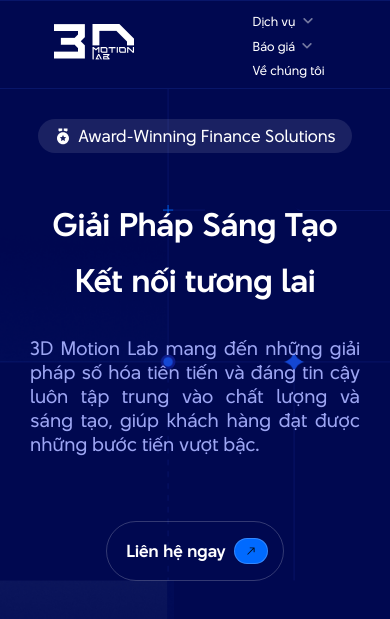
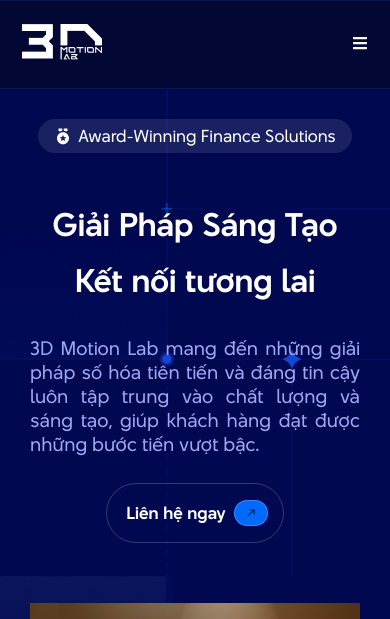
Before and after one commit to Quynh4/3dmotionlab, a React (Create React App) app: page / in a window 390 px wide. Shown: the top 619 px of the page. Built offline with nearby package versions, Linux system fonts and the light colour scheme; grey boxes are pictures that could not be loaded.

Commit message:
done responsive layout

```diff
--- a/package.json
+++ b/package.json
@@ -8,6 +8,7 @@
     "@testing-library/user-event": "^13.5.0",
     "react": "^18.3.1",
     "react-dom": "^18.3.1",
+    "react-icons": "^5.3.0",
     "react-router-dom": "^6.27.0",
     "react-router-hash-link": "^2.4.3",
     "react-scripts": "5.0.1",
--- a/src/assets/styles/styles.css
+++ b/src/assets/styles/styles.css
@@ -144,7 +144,18 @@ p a {
 	position: sticky;
 	z-index: 500;
 }
-
+.menu-icon {
+	display: none;
+}
+.dropdown-arrow {
+	font-size: 10px;
+	margin-left: 10px;
+	width: 20px;
+	height: 20px;
+	margin-top: 5px; /* Adjust this value to control vertical positioning */
+	display: flex;
+	align-items: center; /* Centers it vertically */
+}
 /* ---------------- stroke ---------------- */
 nav.navbar ul li.menu-item,
 nav.fill ul li.menu-item {
@@ -1573,6 +1584,66 @@ button {
 		margin: 0;
 	}
 	.package-content {
-		margin: 0;
-	}
-}
+		margin: 20px 5px;
+		padding: 20px;
+	}
+
+	.package-content__header {
+		gap: 0;
+		flex-direction: column;
+		align-items: center;
+	}
+	.button {
+		margin-top: 10px;
+	}
+
+	.form__description {
+		display: none;
+	}
+
+	.form-container {
+		width: auto;
+		padding: 1rem;
+	}
+}
+
+@media screen and (max-width: 600px) {
+	.menu {
+		display: none;
+		flex-direction: column;
+		width: 100vw; /* Full viewport width */
+		background-color: #000850;
+		position: absolute;
+		top: 100%;
+		left: 0;
+		padding: 0;
+		z-index: 999; /* Make sure it appears on top */
+	}
+
+	.menu-icon {
+		display: block;
+	}
+
+	.menu-item {
+		padding: 14px 16px;
+		width: 100%; /* Make sure menu items span full width */
+		text-align: left; /* Align the text to the left for mobile view */
+	}
+
+	.menu-item a {
+		width: 100%;
+		padding: 14px;
+		display: block; /* Ensure links are block level */
+	}
+
+	.menu.open {
+		display: flex;
+		background: #020733;
+	}
+
+	.navbar {
+		padding: 22px;
+		background: #020733;
+		justify-content: space-between;
+	}
+}
--- a/src/components/common-cpn/Header.jsx
+++ b/src/components/common-cpn/Header.jsx
@@ -1,54 +1,61 @@
 /* eslint-disable jsx-a11y/anchor-is-valid */
-import React from "react";
+import React, { useState } from "react";
 import logo from "../../assets/images/logo.png";
-import expandMore from "../../assets/images/expand_more.svg";
-import { Link, useLocation } from "react-router-dom";
+import { useLocation } from "react-router-dom";
+import { FaBars, FaChevronDown } from "react-icons/fa";
+import { HashLink } from "react-router-hash-link";
 
 function Header() {
 	const location = useLocation();
+	const [isMenuOpen, setMenuOpen] = useState(false);
+
+	const toggleMenu = () => {
+		setMenuOpen(!isMenuOpen);
+	};
 
 	return (
-		<nav className="navbar">
+		<nav className={`navbar ${isMenuOpen ? "responsive" : ""}`}>
 			<div className="logo">
 				<a href="/">
 					<img src={logo} alt="3D Motion Lab" />
 				</a>
 			</div>
-			<nav>
-				<ul className="menu">
+			<div className="menu-icon" onClick={toggleMenu}>
+				<FaBars />
+			</div>
+			<ul className={`menu ${isMenuOpen ? "open" : ""}`}>
 				<li
 					className={`menu-item ${
 						location.pathname === "/dich-vu" ? "active" : ""
 					}`}
 				>
-						<Link to="/dich-vu">
+					<HashLink to="/dich-vu#">
 						Dịch vụ
 						<span className="dropdown-arrow">
-								<img src={expandMore} alt="Expand" />
+							<FaChevronDown />
 						</span>
-						</Link>
+					</HashLink>
 				</li>
 				<li
 					className={`menu-item ${
 						location.pathname === "/bao-gia" ? "active" : ""
 					}`}
 				>
-						<Link to="/bao-gia">
+					<HashLink to="/bao-gia#">
 						Báo giá
 						<span className="dropdown-arrow">
-								<img src={expandMore} alt="Expand" />
+							<FaChevronDown />
 						</span>
-						</Link>
+					</HashLink>
 				</li>
 				<li
 					className={`menu-item ${
 						location.pathname === "/ve-chung-toi" ? "active" : ""
 					}`}
 				>
-						<Link to="/ve-chung-toi">Về chúng tôi</Link>
+					<HashLink to="/ve-chung-toi#">Về chúng tôi</HashLink>
 				</li>
 			</ul>
-			</nav>
 		</nav>
 	);
 }
```
Also changed, not shown: 1 other file (tests, documents, lock files or other folders). Lines whose indentation alone changed are shown as unchanged.
